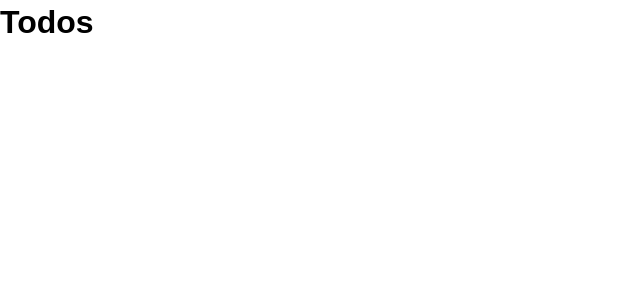
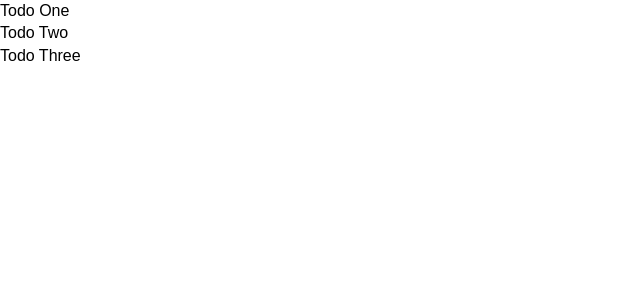
Before and after one commit to newedition994/vue_crash_todolist, a Vue app: page / in a window 1280 px wide. Shown: the top 300 px of the page, without its empty margins (0-640 px from the left). Built offline with nearby package versions, Linux system fonts and the light colour scheme.

Commit message:
Adding a todoitem component

```diff
--- a/src/App.vue
+++ b/src/App.vue
@@ -1,6 +1,6 @@
 <template>
   <div id="app">
-    <Todos />
+    <Todos v-bind:todos="todos" />
   </div>
 </template>
 
--- /dev/null
+++ b/src/components/Todoitem.vue
@@ -0,0 +1,32 @@
+<template>
+  <div>
+    <p>{{todo.title}}</p>
+  </div>
+</template>
+
+<script>
+export default {
+  name: "TodoItem",
+  props: ["todo"]
+};
+</script>
+
+<style scoped>
+.todo-item {
+  background: #f4f4f4;
+  padding: 10px;
+  border-bottom: 1px #ccc dotted;
+}
+.is-complete {
+  text-decoration: line-through;
+}
+.del {
+  background: #ff0000;
+  color: #fff;
+  border: none;
+  padding: 5px 9px;
+  border-radius: 50%;
+  cursor: pointer;
+  float: right;
+}
+</style>
--- a/src/components/Todos.vue
+++ b/src/components/Todos.vue
@@ -1,12 +1,19 @@
 <template>
   <div>
-    <h1>Todos</h1>
+    <div v-bind:key="todo.id" v-for="todo in todos">
+      <TodoItem v-bind:todo="todo" />
+    </div>
   </div>
 </template>
 
 <script>
+import TodoItem from "./Todoitem.vue";
 export default {
-  name: "Todos"
+  name: "Todos",
+  components: {
+    TodoItem
+  },
+  props: ["todos"]
 };
 </script>
 
```
